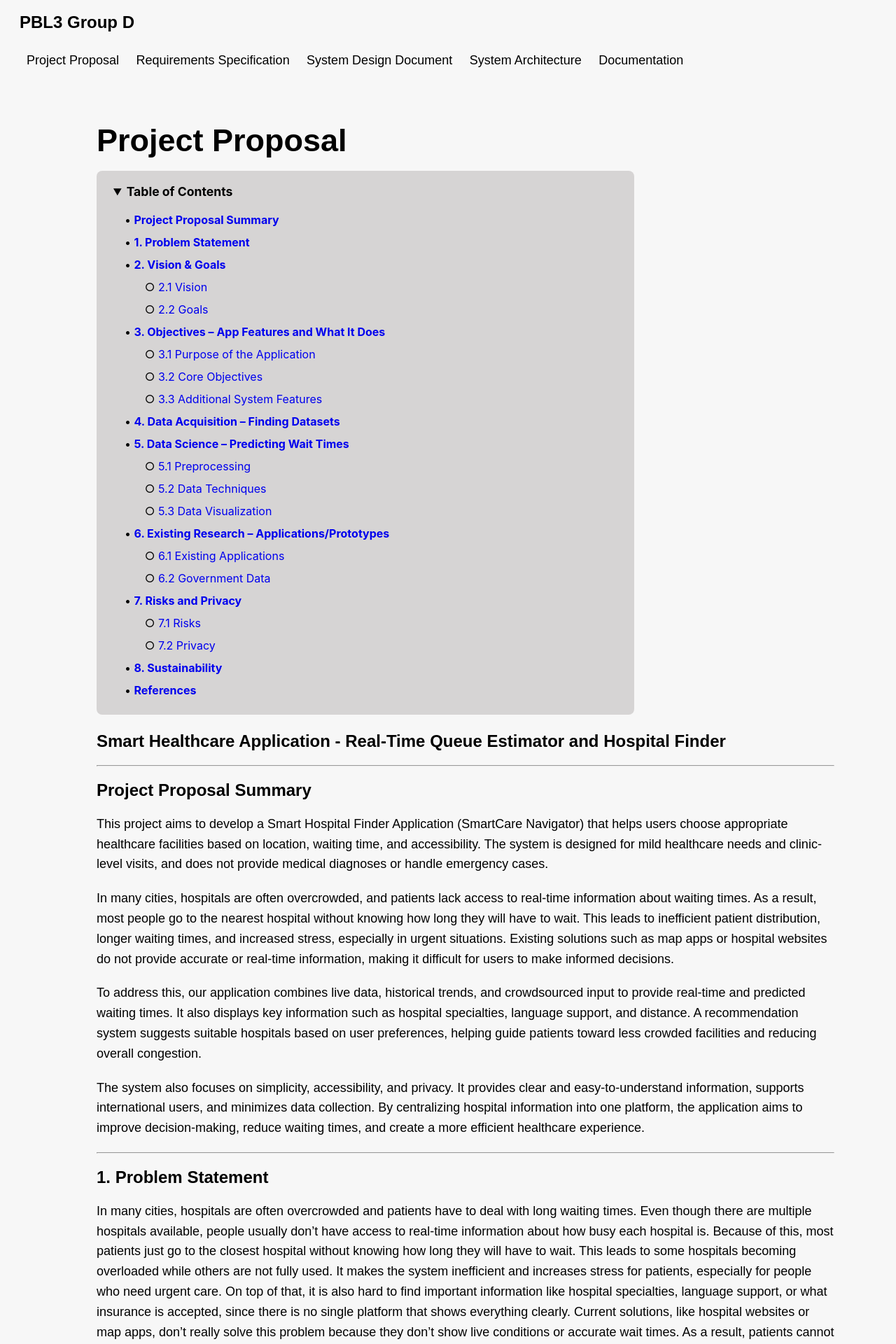
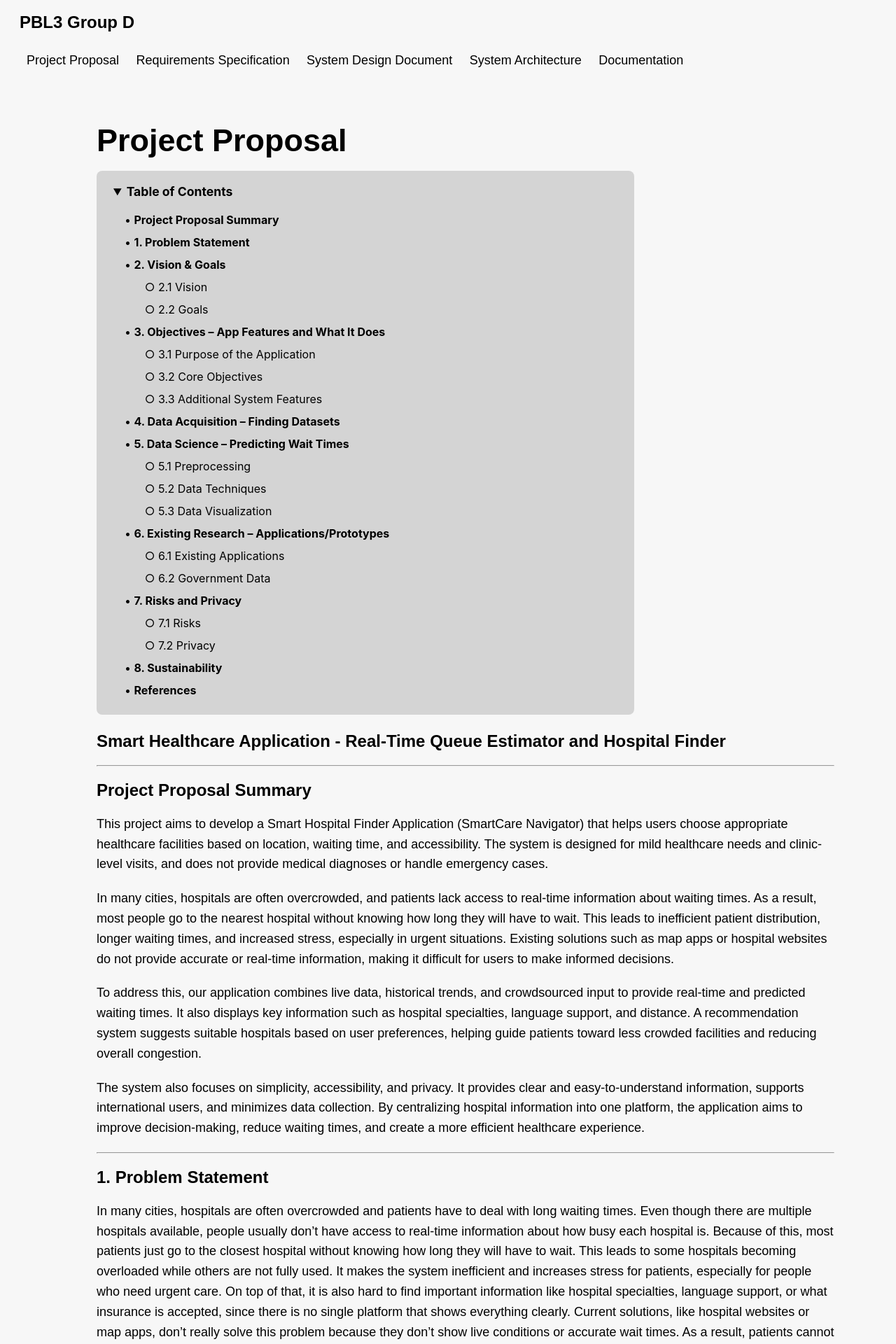
Before and after one commit to daitera1/PBL3-Group-D, a Jekyll site: the page built from _posts/2026-04-28-project-proposal.md, in a window 1280 px wide. Shown: the top 1920 px of the page at 70% size. Built offline with Jekyll 4.4.1, drawn with Linux system fonts in a browser that asks for light colours.

Commit message:
test change

```diff
--- a/_posts/2026-04-28-project-proposal.md
+++ b/_posts/2026-04-28-project-proposal.md
@@ -7,6 +7,7 @@
 
 <style>
 .toc-link {
+  color: #000000;
   text-decoration: none;
 }
 .toc-link:hover {
@@ -14,7 +15,7 @@
 }
 </style>
 
-<div style="font-family: -apple-system, BlinkMacSystemFont, 'Segoe UI', Roboto, Helvetica, Arial, sans-serif; max-width: 720px; margin: 1.5em 0; background-color: #D6D4D4; border-radius: 8px; padding: 1.2em 1.5em;">
+<div style="font-family: -apple-system, BlinkMacSystemFont, 'Segoe UI', Roboto, Helvetica, Arial, sans-serif; max-width: 720px; margin: 1.5em 0; background-color: #D4D4D4; border-radius: 8px; padding: 1.2em 1.5em;">
 <details open>
 <summary style="font-weight: bold; font-size: 1.1em; cursor: pointer; margin-bottom: 0.8em;">Table of Contents</summary>
 <div style="padding-left: 0.5em; line-height: 2;">
```
